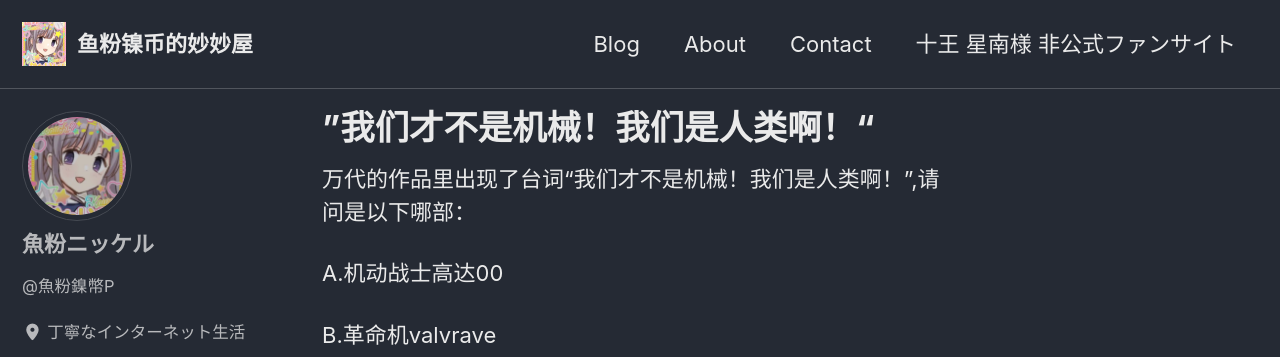
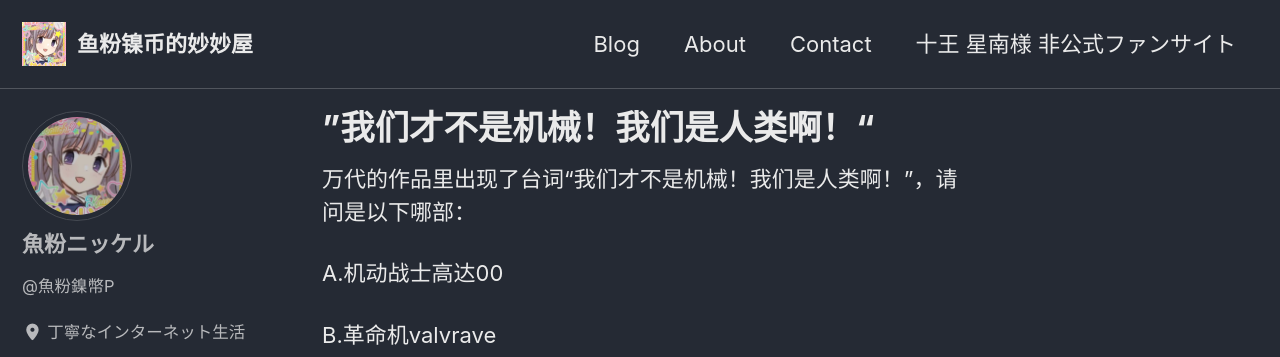
Before and after one commit to lilyknight39/lilyknight39.github.io, a Jekyll site: the page built from _posts/2024-11-08-Temari-Quotes-2.md, in a window 1280 px wide and 1387 px high. Shown: the top 357 px of the window. Built offline with Jekyll 4.4.1, drawn with Linux system fonts in a browser that asks for light colours; cached includes are drawn as plain includes.

```diff
--- a/_posts/2024-11-08-Temari-Quotes-2.md
+++ b/_posts/2024-11-08-Temari-Quotes-2.md
@@ -5,7 +5,7 @@ date: 2024-11-08
 categories: blog
 ---
 
-万代的作品里出现了台词“我们才不是机械！我们是人类啊！”,请问是以下哪部：
+万代的作品里出现了台词“我们才不是机械！我们是人类啊！”，请问是以下哪部：
 
 A.机动战士高达00
 
```
